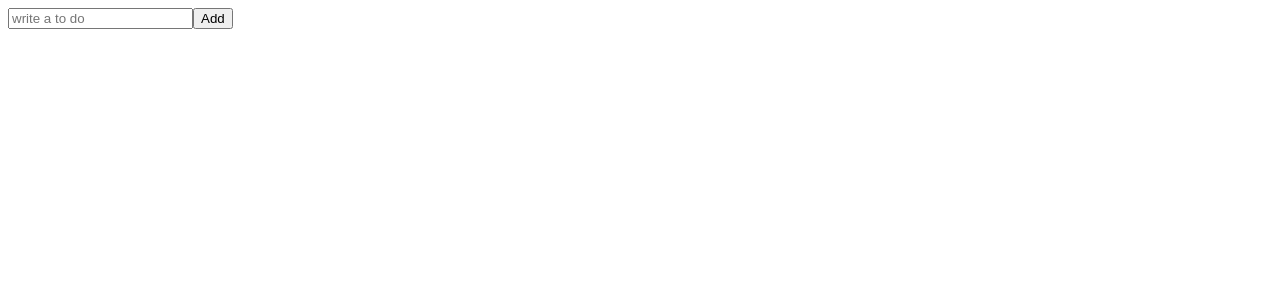
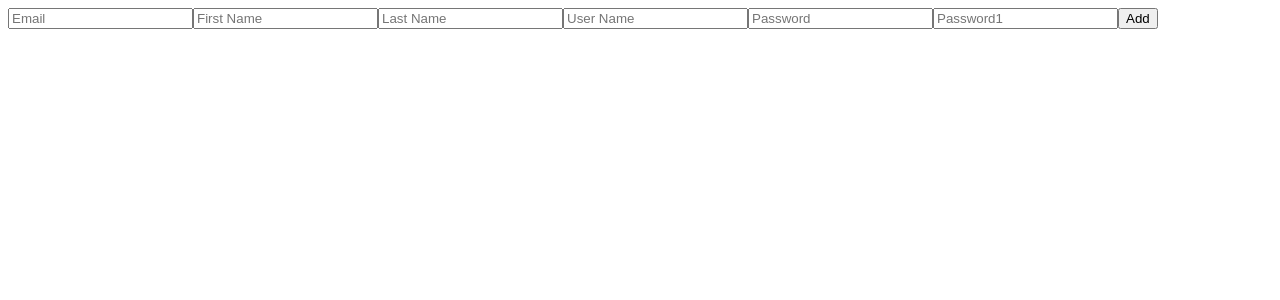
Before and after one commit to jian7061/learn-recoil, a React (Create React App) app in the folder recoil_todolist/: page / in a window 1280 px wide. Shown: the top 300 px of the page. Built offline with nearby package versions, Linux system fonts and the light colour scheme.

Commit message:
how to deal with more than 2 inputs at the same time using React-Hook-Form : register, watch

```diff
--- a/recoil_todolist/package.json
+++ b/recoil_todolist/package.json
@@ -14,6 +14,7 @@
     "node-sass": "^6.0.1",
     "react": "^17.0.2",
     "react-dom": "^17.0.2",
+    "react-hook-form": "^7.20.0",
     "react-icons": "^4.3.1",
     "react-scripts": "4.0.3",
     "recoil": "^0.5.2",
--- a/recoil_todolist/src/TodoList.tsx
+++ b/recoil_todolist/src/TodoList.tsx
@@ -1,18 +1,37 @@
 import { useState } from "react";
+import { useForm } from "react-hook-form";
+
+// export default function TodoList() {
+//   const [todo, setTodo] = useState("");
+//   const onChange = (e: React.FormEvent<HTMLInputElement>) => {
+//     setTodo(e.currentTarget.value);
+//   };
+//   const onSubmit = (e: React.FormEvent<HTMLFormElement>) => {
+//     e.preventDefault();
+//     console.log(todo);
+//   };
+//   return (
+//     <div>
+//       <form onSubmit={onSubmit}>
+//         <input onChange={onChange} value={todo} placeholder="write a to do" />
+//         <button>Add</button>
+//       </form>
+//     </div>
+//   );
+// }
 
 export default function TodoList() {
-  const [todo, setTodo] = useState("");
-  const onChange = (e: React.FormEvent<HTMLInputElement>) => {
-    setTodo(e.currentTarget.value);
-  };
-  const onSubmit = (e: React.FormEvent<HTMLFormElement>) => {
-    e.preventDefault();
-    console.log(todo);
-  };
+  const { register, watch } = useForm();
+  console.log(watch());
   return (
     <div>
-      <form onSubmit={onSubmit}>
-        <input onChange={onChange} value={todo} placeholder="write a to do" />
+      <form>
+        <input {...register("email")} placeholder="Email" />
+        <input {...register("firstName")} placeholder="First Name" />
+        <input {...register("lastName")} placeholder="Last Name" />
+        <input {...register("userName")} placeholder="User Name" />
+        <input {...register("password")} placeholder="Password" />
+        <input {...register("password1")} placeholder="Password1" />
         <button>Add</button>
       </form>
     </div>
```
Also changed, not shown: 2 other files (tests, documents, lock files or other folders).
